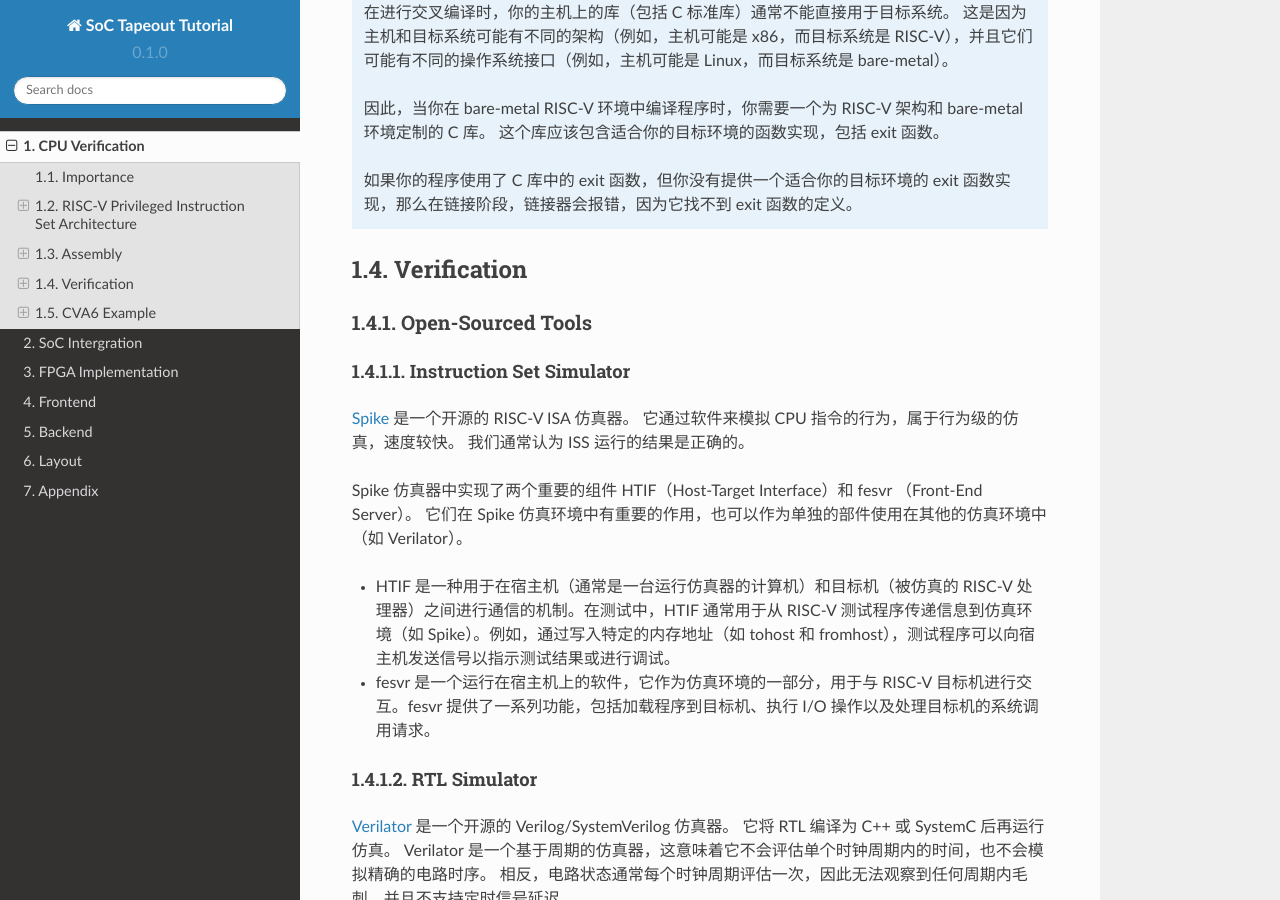
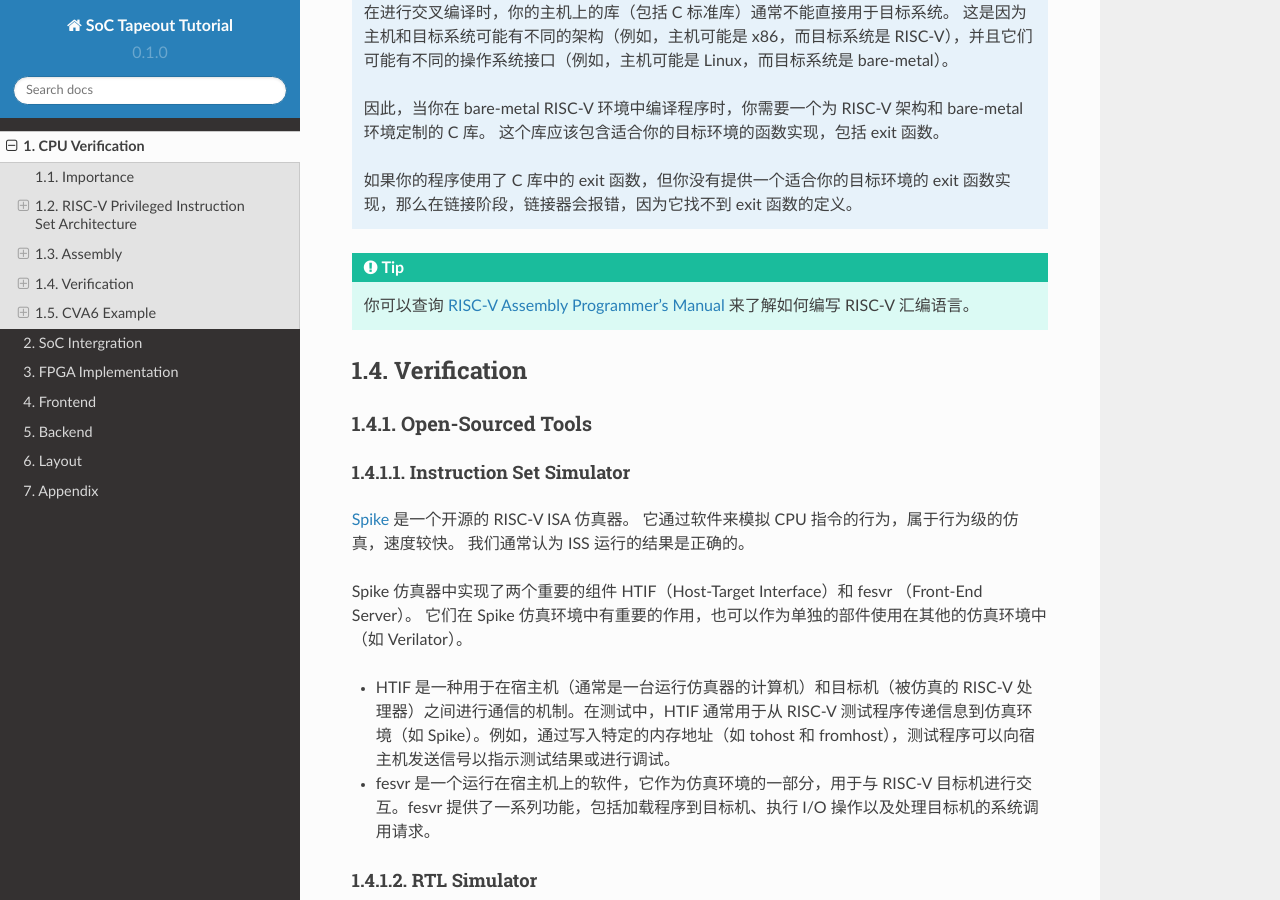
Before and after one commit to Siris-Li/SoC-Tapeout-Tutorial, a Sphinx documentation site: the page built from docs/source/cpu.rst, in a window 1280 px wide and 900 px high, scrolled down 5173 px. Built offline with Sphinx 7.4.7 and the Read the Docs theme 2.0.0, drawn with Linux system fonts in a browser that asks for light colours.

Commit message:
Update cpu.rst

```diff
--- a/docs/source/cpu.rst
+++ b/docs/source/cpu.rst
@@ -201,6 +201,10 @@ argv[0] 是程序的名称，argv[1] 是第一个命令行参数，以此类推
 	这个库应该包含适合你的目标环境的函数实现，包括 exit 函数。
 
 	如果你的程序使用了 C 库中的 exit 函数，但你没有提供一个适合你的目标环境的 exit 函数实现，那么在链接阶段，链接器会报错，因为它找不到 exit 函数的定义。
+
+.. Tip::
+
+	你可以查询 `RISC-V Assembly Programmer's Manual <https://github.com/riscv-non-isa/riscv-asm-manual/blob/master/riscv-asm.md>`__ 来了解如何编写 RISC-V 汇编语言。
 
 
 Verification
```
